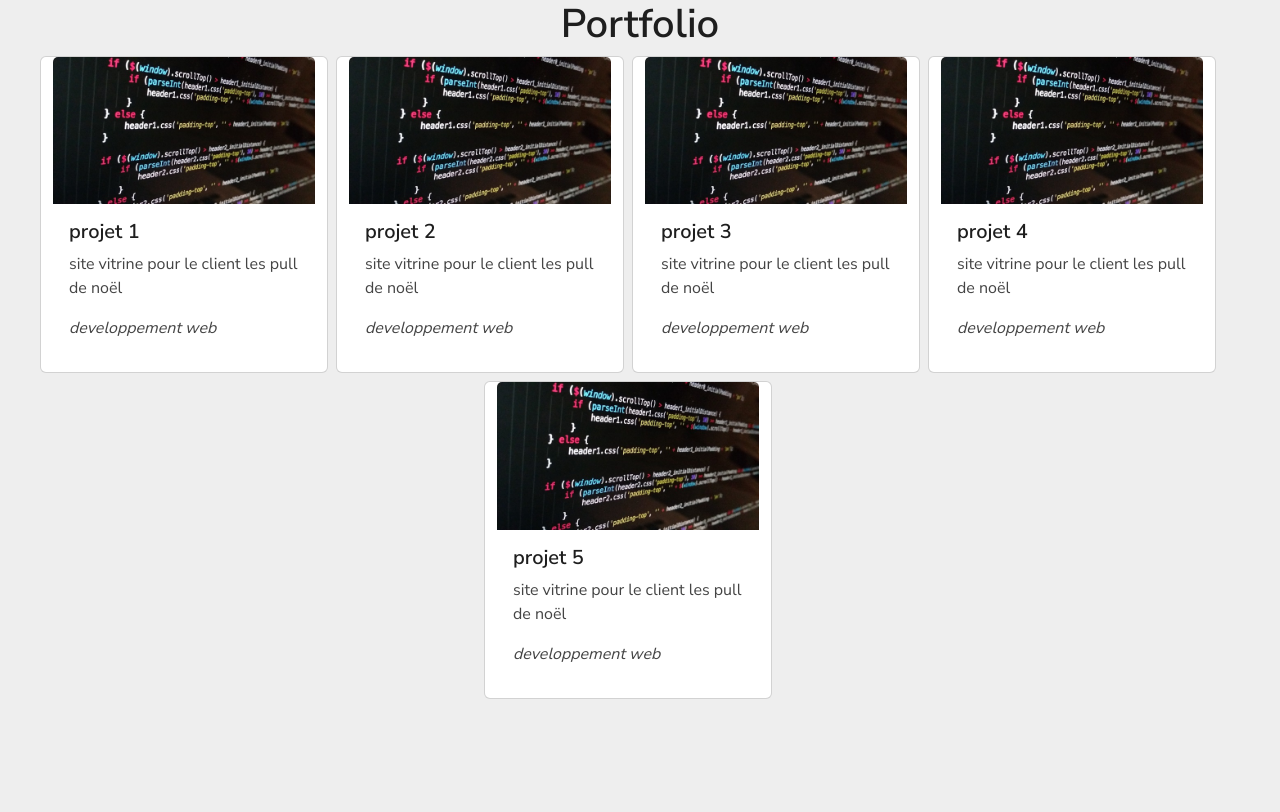
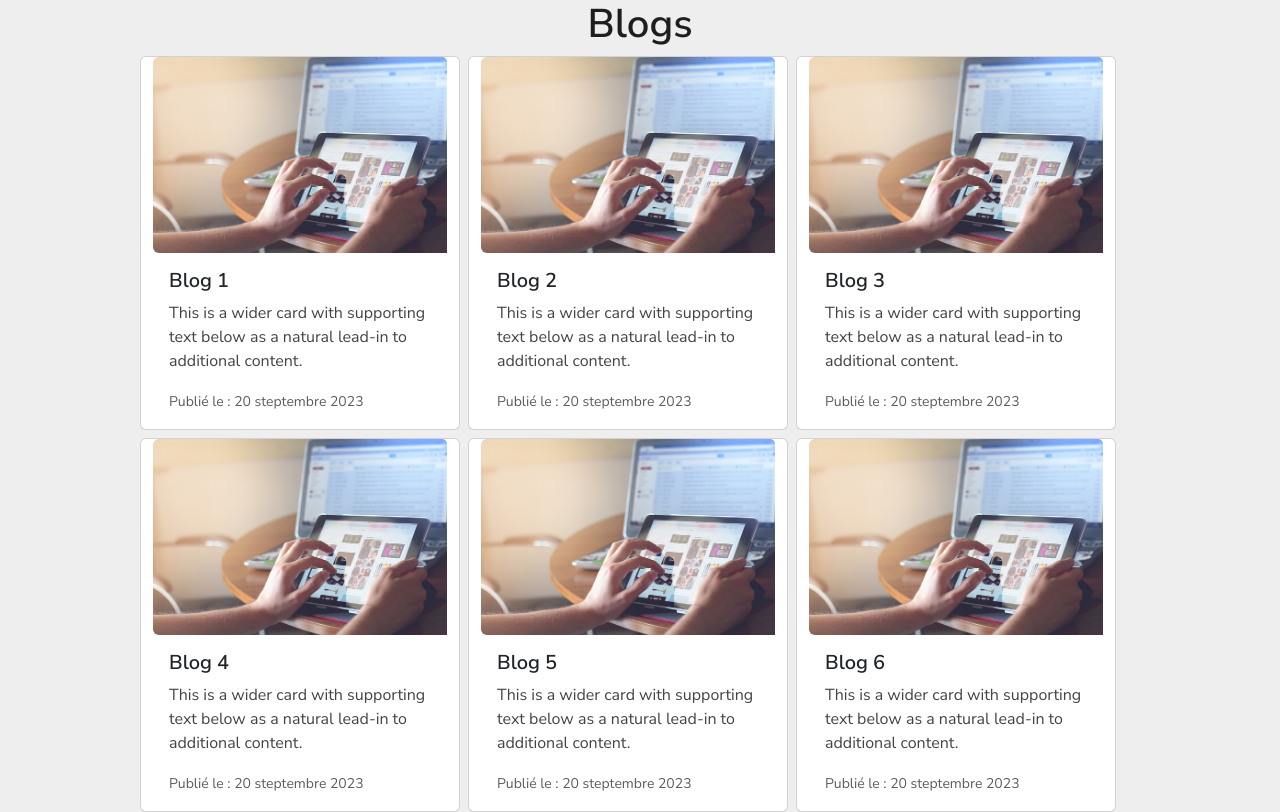
Before and after one commit to Etyliath/optimiserMonCVEnReact, a React (Vite) app: page /blogs in a window 1280 px wide. Built offline with nearby package versions, Linux system fonts and the light colour scheme; a web font is replaced by a local one.

Commit message:
create blogs page create component blog Issue #11

```diff
--- a/src/App.jsx
+++ b/src/App.jsx
@@ -1,8 +1,8 @@
-import { Realizations } from "./pages/Realizations"
+import { Blogs } from "./pages/Blogs"
 function App() {
   return (
     <>
-      <Realizations />
+      <Blogs />
     </>
   )
 }
--- /dev/null
+++ b/src/components/Blog.jsx
@@ -0,0 +1,26 @@
+import PropTypes from 'prop-types'
+
+export function Blog({ title, image, info, publication }) {
+  return (
+    <article className='card col-lg-4 col-md-6' style={{ width: '20rem' }}>
+      <img
+          src={image}
+          className='card-img-top rounded-start'
+          alt='...'
+        />
+        <div className='card-body'>
+          <h5 className='card-title'>{title}</h5>
+          <p className='card-text'>{info}</p>
+          <p className='card-text'>
+            <small className='text-body-secondary'>{publication}</small>
+          </p>
+        </div>
+    </article>
+  )
+}
+Blog.propTypes = {
+  image: PropTypes.string,
+  info: PropTypes.string,
+  title: PropTypes.string,
+  publication: PropTypes.string,
+}
--- /dev/null
+++ b/src/pages/Blogs.jsx
@@ -0,0 +1,57 @@
+import { Blog } from '../components/Blog'
+export function Blogs() {
+  const blogs = [
+    {
+      title: 'Blog 1',
+      image: '/hands-820272_640.jpg',
+      info: 'This is a wider card with supporting text below as a natural lead-in to additional content.',
+      publication: 'Publié le : 20 steptembre 2023',
+    },
+    {
+      title: 'Blog 2',
+      image: '/hands-820272_640.jpg',
+      info: 'This is a wider card with supporting text below as a natural lead-in to additional content.',
+      publication: 'Publié le : 20 steptembre 2023',
+    },
+    {
+      title: 'Blog 3',
+      image: '/hands-820272_640.jpg',
+      info: 'This is a wider card with supporting text below as a natural lead-in to additional content.',
+      publication: 'Publié le : 20 steptembre 2023',
+    },
+    {
+      title: 'Blog 4',
+      image: '/hands-820272_640.jpg',
+      info: 'This is a wider card with supporting text below as a natural lead-in to additional content.',
+      publication: 'Publié le : 20 steptembre 2023',
+    },
+    {
+      title: 'Blog 5',
+      image: '/hands-820272_640.jpg',
+      info: 'This is a wider card with supporting text below as a natural lead-in to additional content.',
+      publication: 'Publié le : 20 steptembre 2023',
+    },
+    {
+      title: 'Blog 6',
+      image: '/hands-820272_640.jpg',
+      info: 'This is a wider card with supporting text below as a natural lead-in to additional content.',
+      publication: 'Publié le : 20 steptembre 2023',
+    },
+  ]
+  return (
+    <div>
+      <h1 className='text-center'>Blogs</h1>
+      <div className='container-fluid row gap-2 justify-content-center'>
+        {blogs.map((blog) => (
+          <Blog
+            key={blog.title}
+            title={blog.title}
+            image={blog.image}
+            info={blog.info}
+            publication={blog.publication}
+          />
+        ))}
+      </div>
+    </div>
+  )
+}
```
Also changed, not shown: public/hands-820272_640.jpg (added).
